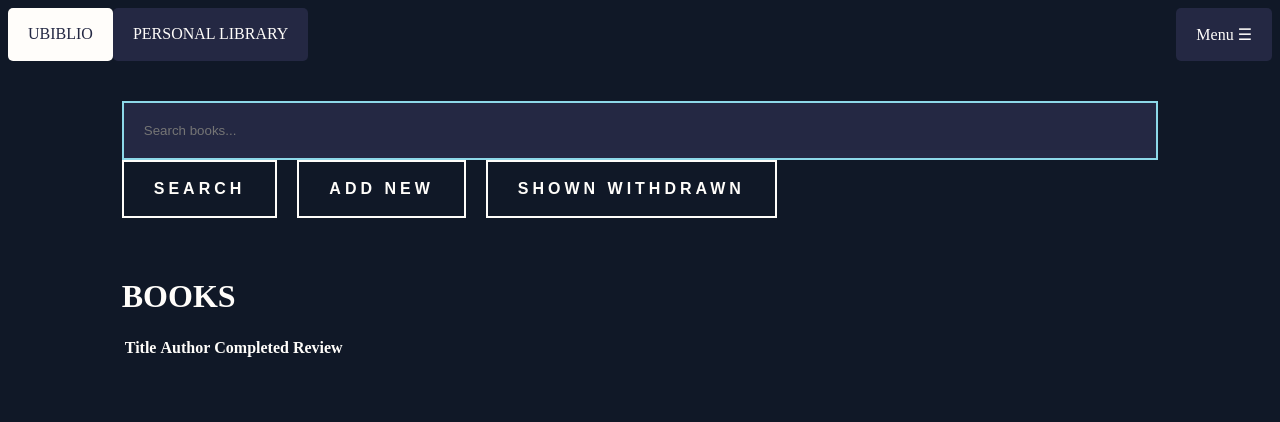
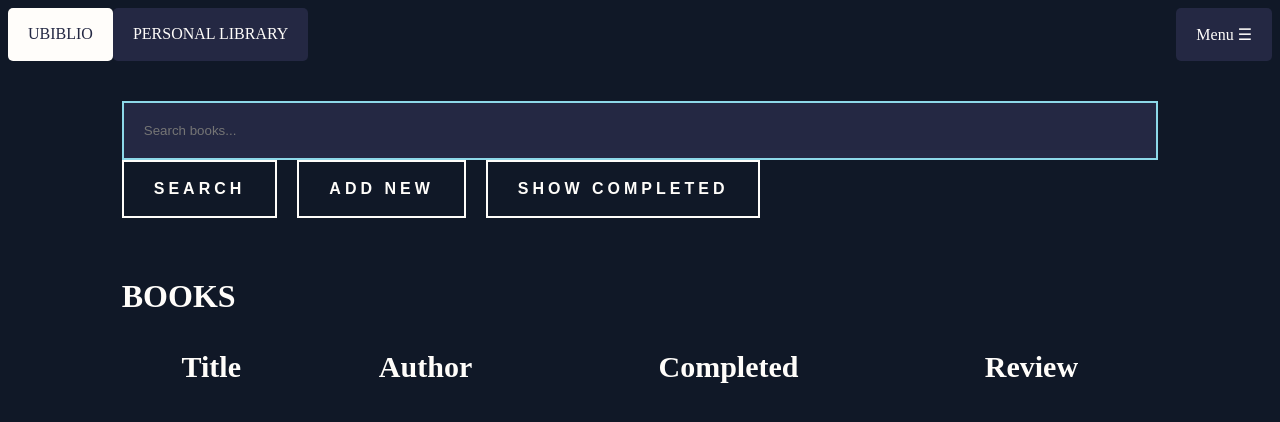
Before and after one commit to joshuamclarenprog24-coder/Personal_Library, a Flask app: page / in a window 1280 px wide. Shown: the top 422 px of the page. Run offline with Flask 3, Linux system fonts and the light colour scheme; lists and menus that the app fills with data are empty.

Commit message:
Create a new template for adding a book, update css for elements representing table.

```diff
--- a/app.py
+++ b/app.py
@@ -1,4 +1,4 @@
-from flask import Flask, render_template
+from flask import Flask, render_template, request, redirect, url_for
 from flask_sqlalchemy import SQLAlchemy
 import os
 
@@ -15,9 +15,9 @@ title_bar = {
 }
 
 buttons = {
-        1: {"text":"SEARCH", "class": "btn-search"},
-        2: {"text":"ADD NEW", "class": "btn-add-new"},
-        3: {"text":"SHOWN WITHDRAWN", "class" : "btn-show-WITHDRAWN"},
+        1: {"text":"SEARCH", "class": "btn-search", "route": None},
+        2: {"text":"ADD NEW", "class": "btn-add-new", "route": "add_book" },
+        3: {"text":"SHOW COMPLETED", "class" : "btn-show-WITHDRAWN", "route" : None},
 }
 
 class Books(db.Model):
@@ -38,3 +38,27 @@ def index():
                            title_bar=title_bar,
                            buttons=buttons,
                            books=books)
+
+@app.route('/add_book', methods=['GET', 'POST'])
+def add_book():
+    if request.method == 'POST':
+
+        title=request.form['title']
+        author=request.form['author']
+        completed=request.form['completed']
+        review=request.form['review']
+
+        book = Books(
+                 title=title,
+                 author=author,
+                 completed=completed,
+                 review=review,
+        )
+        db.session.add(book)
+        db.session.commit()
+
+        return redirect(url_for('add_book'))
+
+    return render_template('add_book.html',
+                           title_bar=title_bar,
+                           buttons=buttons)
--- a/static/style.css
+++ b/static/style.css
@@ -58,6 +58,26 @@
   margin-top: 60px;
 }
 
+table {
+  width: 100%;
+}
+
+td{
+    padding: 12px 10px;
+    font-size: 24px;
+}
+th {
+    padding: 12px 10px;
+    font-size: 30px;
+}
+
+tbody tr:nth-child(odd) {
+  background-color: #303653;
+}
+
+tbody tr:nth-child(even) {
+  background-color: #242843;
+}
 body {
   background-color: #101827;
   color: #FFFDFA;
--- a/templates/base.html
+++ b/templates/base.html
@@ -24,10 +24,16 @@
     </div>
     <div class="buttons">
       {% for key in buttons %}
-        <div class="buttons">
+      {% if buttons[key]['route'] is not none %}
+      <a href="{{ url_for(buttons[key]['route']) }}">
           <button>{{ buttons[key]["text"]}}</button>
-        </div>
-      {% endfor %}
+      </a>
+      {% else %}
+        <button type="button">
+          {{ buttons[key]['text'] }}
+        </button>
+     {% endif %}
+    {% endfor %}
     </div>
 {% block content %}{% endblock %}
   </div>
```
Also changed, not shown: templates/add_book.html (+18 -0 lines).
